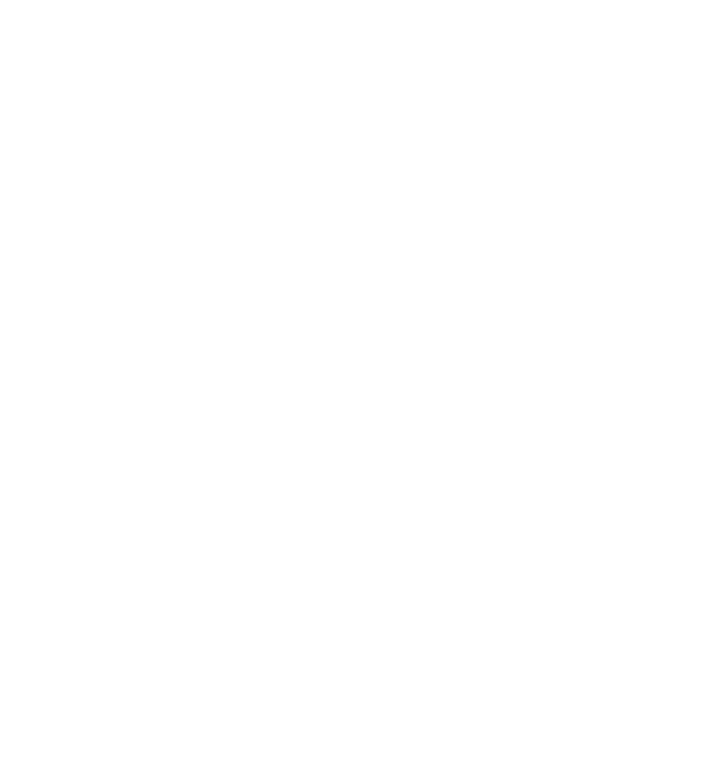
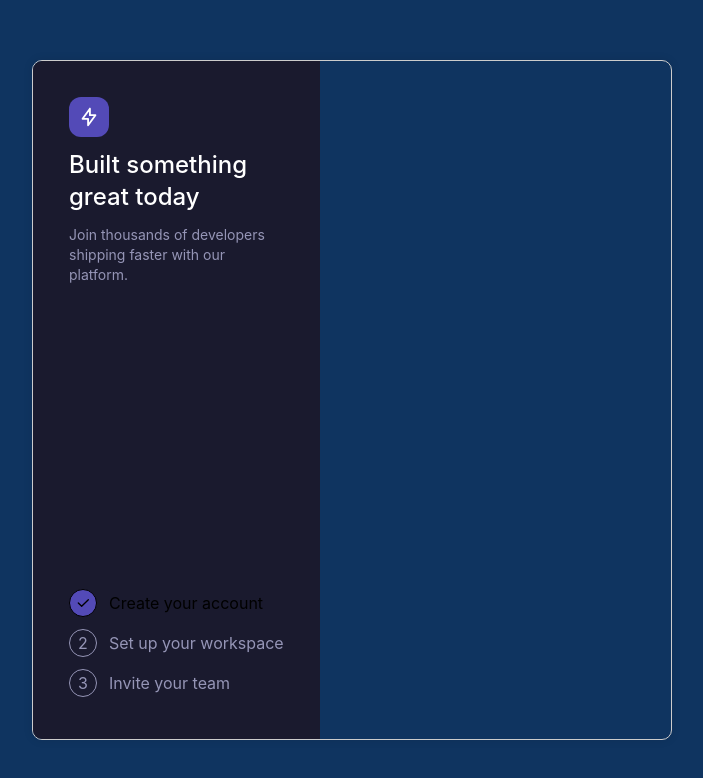
Before and after one commit to HafizEngineerMuhammadAbdullah/React-SMIT-Tasks, a React (Vite) app in the folder Firebase-Form-Project/: page / in a window 1280 px wide. Shown: the top 778 px of the page, without its empty margins (288-991 px from the left). Built offline with nearby package versions, Linux system fonts and the light colour scheme.

Commit message:
Working on Signup Form

```diff
--- a/Firebase-Form-Project/package.json
+++ b/Firebase-Form-Project/package.json
@@ -13,6 +13,7 @@
     "@tailwindcss/vite": "^4.3.3",
     "react": "^19.2.8",
     "react-dom": "^19.2.8",
+    "react-icons": "^5.7.0",
     "tailwindcss": "^4.3.3"
   },
   "devDependencies": {
--- a/Firebase-Form-Project/src/App.jsx
+++ b/Firebase-Form-Project/src/App.jsx
@@ -1,8 +1,10 @@
-import React from 'react'
+import React from 'react';
+import SignupForm from "./components/authentication/SignupForm"
 
 const App = () => {
   return (
-    <div>
+    <div className='w-full h-screen flex justify-center items-center bg-[#0F3460]'>
+      < SignupForm />
     </div>
   )
 }
--- /dev/null
+++ b/Firebase-Form-Project/src/components/authentication/SignupForm.jsx
@@ -0,0 +1,67 @@
+import React from 'react';
+import styles from "./SignupForm.module.css"
+import { TbBolt, TbCheck, TbArrowRight, TbEye, TbBrandGoogle, TbBrandGithub } from 'react-icons/tb'
+
+const SignupForm = () => {
+
+
+
+  const options = [
+    {
+      icon: TbCheck,
+      backgroundColor: '#534AB7',
+      color: '#ffffff',
+      borderColor: '#534AB7',
+      content: 'Create your account',
+      contentColor: '#ffffff'
+    },
+    {
+      backgroundColor: 'transparent',
+      color: '#9595B6',
+      borderColor: '#534AB7',
+      content: 'Set up your workspace',
+      contentColor: '#9595B6'
+    },
+    {
+      backgroundColor: 'transparent',
+      color: '#9595B6',
+      borderColor: '#534AB7',
+      content: 'Invite your team',
+      contentColor: '#9595B6'
+    }
+  ];
+
+
+  return (
+    <div className={`${styles.container}`}>
+      <div className={`${styles.leftPanel} flex flex-col justify-between w-[90%] bg-[#1A1A2E] p-9`}>
+        <div className={`${styles.upperLeftPanel}`}>
+          <div className='h-10 w-10 flex justify-center items-center rounded-xl bg-[#534AB7] '>
+            < TbBolt color='white' size={22} />
+          </div>
+          <h1 className='font-medium text-2xl text-white text-wrap my-3'>Built something great today</h1>
+          <p className='text-[#9595B6] text-sm'>Join thousands of developers shipping faster with our platform.</p>
+        </div>
+        <div className={`${styles.lowerLeftPanel}`}>
+          {options.map((item, idx) => {
+            return (
+              <div key={idx} className={`${styles.options} h-10 flex gap-3 items-center`}>
+                <div className={`${styles.icon} h-7 w-7 flex justify-center items-center rounded-full bg-[${item.backgroundColor}] text-[${item.color}] border border-[${item.borderColor}]`}>
+                  {
+                    item.icon ? < item.icon /> : (idx + 1)
+                  }
+                </div>
+                <div className={`${styles.textContent} text-[${item.contentColor}]`}>{item.content}</div>
+              </div>
+            )
+          })}
+        </div>
+      </div>
+      <div className={styles.rightPanel}>
+
+      </div>
+    </div>
+  )
+}
+
+export default SignupForm
--- /dev/null
+++ b/Firebase-Form-Project/src/components/authentication/SignupForm.module.css
@@ -0,0 +1,10 @@
+.container {
+    display: grid;
+    grid-template-columns: 1fr 1fr;
+    width: 50%;
+    height: 85%;
+    border: 1px solid #ccc;
+    border-radius: 10px;
+    box-shadow: 0px 0px 10px rgba(0, 0, 0, 0.1);
+    overflow: hidden;
+}
```
Also changed, not shown: Firebase-Form-Project/configuration/firebase.js (added), 1 other file (tests, documents, lock files or other folders).
